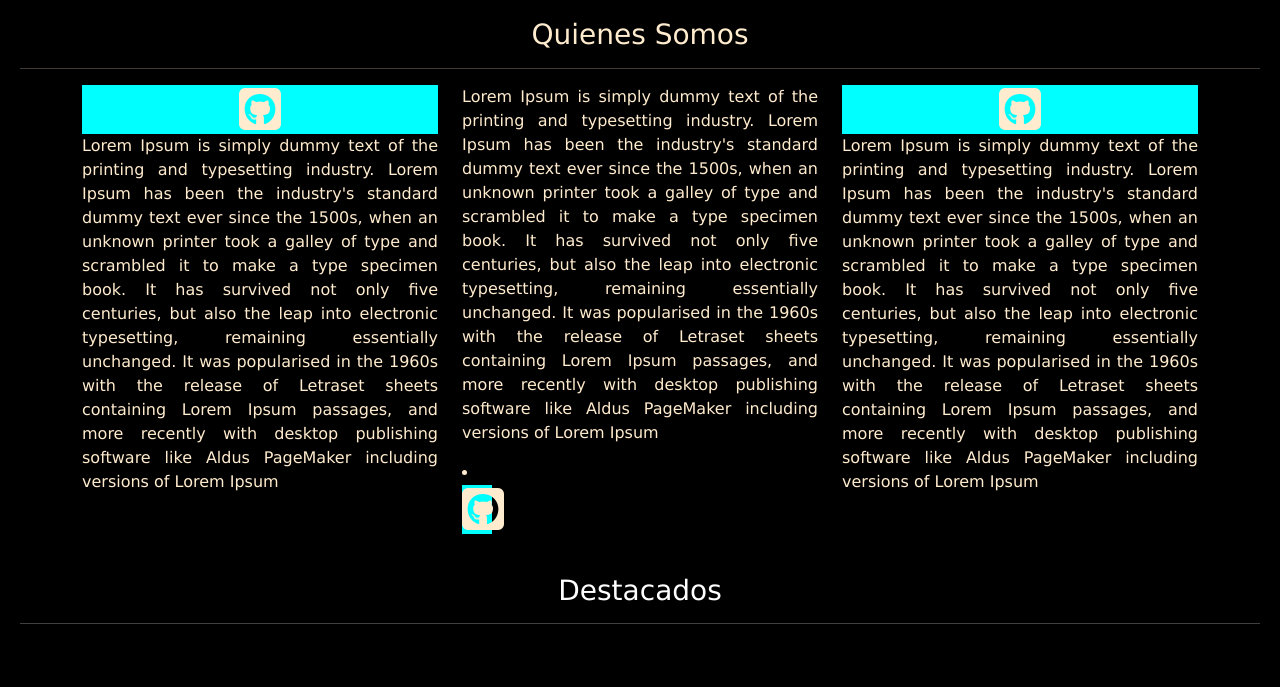
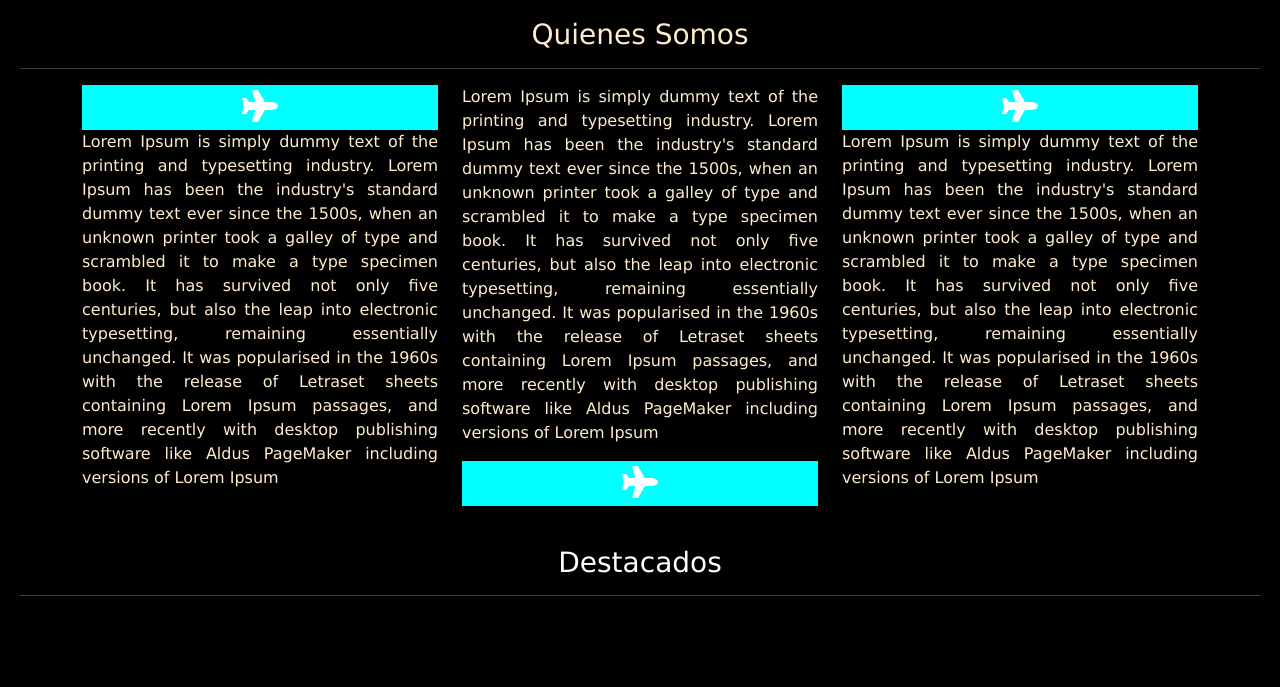
Before and after one commit to sandrazuniga/viajesdechile, a plain HTML site: page Index.html in a window 1280 px wide. Shown: the part 962-1649 px from the top of the page. Drawn offline with nearby package versions, Linux system fonts and the light colour scheme.

Commit message:
quinto commit

```diff
--- a/Index.html
+++ b/Index.html
@@ -66,22 +66,21 @@
             <div class="row">
               <div class="col-md-4">
                 <div class="linea">
-                  <i class="fa-brands fa-square-github fa-3x"></i>
+                  <i class="fa-solid fa-plane fa-2x"></i>
                 </div>
                 <p>Lorem Ipsum is simply dummy text of the printing and typesetting industry. Lorem Ipsum has been the industry's standard dummy text ever since the 1500s, when an unknown printer took a galley of type and scrambled it to make a type specimen book. It has survived not only five centuries, but also the leap into electronic typesetting, remaining essentially unchanged. It was popularised in the 1960s with the release of Letraset sheets containing Lorem Ipsum passages, and more recently with desktop publishing software like Aldus PageMaker including versions of Lorem Ipsum</p>
               </div>
               <div class="col-md-4">
                 <p>Lorem Ipsum is simply dummy text of the printing and typesetting industry. Lorem Ipsum has been the industry's standard dummy text ever since the 1500s, when an unknown printer took a galley of type and scrambled it to make a type specimen book. It has survived not only five centuries, but also the leap into electronic typesetting, remaining essentially unchanged. It was popularised in the 1960s with the release of Letraset sheets containing Lorem Ipsum passages, and more recently with desktop publishing software like Aldus PageMaker including versions of Lorem Ipsum</p>
-                <li class="icono bg">
                   <div class="linea">
-                    <i class="fa-brands fa-square-github fa-3x"></i>
+                    <i class="fa-solid fa-plane fa-2x"></i>
                   </div>
                 </li>
 
               </div>
               <div class="col-md-4">
                 <div class="linea">
-                  <i class="fa-brands fa-square-github fa-3x"></i>
+                  <i class="fa-solid fa-plane fa-2x"></i>
                 </div>
                 <p>Lorem Ipsum is simply dummy text of the printing and typesetting industry. Lorem Ipsum has been the industry's standard dummy text ever since the 1500s, when an unknown printer took a galley of type and scrambled it to make a type specimen book. It has survived not only five centuries, but also the leap into electronic typesetting, remaining essentially unchanged. It was popularised in the 1960s with the release of Letraset sheets containing Lorem Ipsum passages, and more recently with desktop publishing software like Aldus PageMaker including versions of Lorem Ipsum</p>
               </div>
@@ -176,9 +175,10 @@
               </div>
             </div>
     </footer>
-    <script src="https://kit.fontawesome.com/2dbf2bcf5a.js" crossorigin="anonymous"></script>
+
     <script src="https://cdn.jsdelivr.net/npm/@popperjs/core@2.11.7/dist/umd/popper.min.js" integrity="sha384-zYPOMqeu1DAVkHiLqWBUTcbYfZ8osu1Nd6Z89ify25QV9guujx43ITvfi12/QExE" crossorigin="anonymous"></script>
     <script src="https://cdn.jsdelivr.net/npm/bootstrap@5.3.0-alpha3/dist/js/bootstrap.min.js" integrity="sha384-Y4oOpwW3duJdCWv5ly8SCFYWqFDsfob/3GkgExXKV4idmbt98QcxXYs9UoXAB7BZ" crossorigin="anonymous"></script>
+    <script src="https://kit.fontawesome.com/335d046b8f.js" crossorigin="anonymous"></script>
     <script src="Assets/js/script.js"></script>
 </body>
 </html>
--- a/assets/css/style.css
+++ b/assets/css/style.css
@@ -38,5 +38,7 @@ footer {
 
 .linea {
     background-color: aqua;
+    color: #ffff;
     text-align: center;
+    padding: 5px;
 }
```
